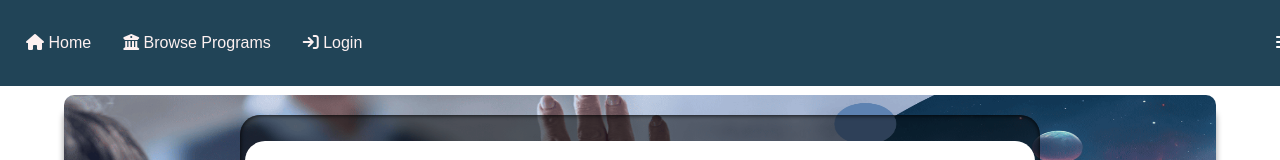
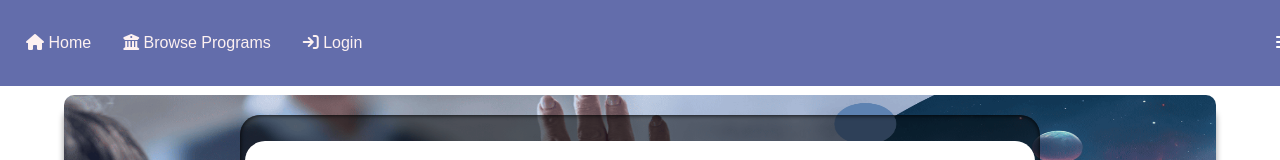
Before and after one commit to blessingsMlundira/e-learning_one, a React (Create React App) app: page / in a window 1280 px wide. Shown: the top 160 px of the page. Built offline with nearby package versions, Linux system fonts and the light colour scheme.

Commit message:
Update Home.css

```diff
--- a/src/Home.css
+++ b/src/Home.css
@@ -9,6 +9,7 @@
   padding: 10px;
   position: fixed; /* Added position relative for absolute positioning of nav-links */
   z-index: 1000;
+  background-color: rgba(60, 73, 150, 0.8);
 }
 
 .nav-links {
```
